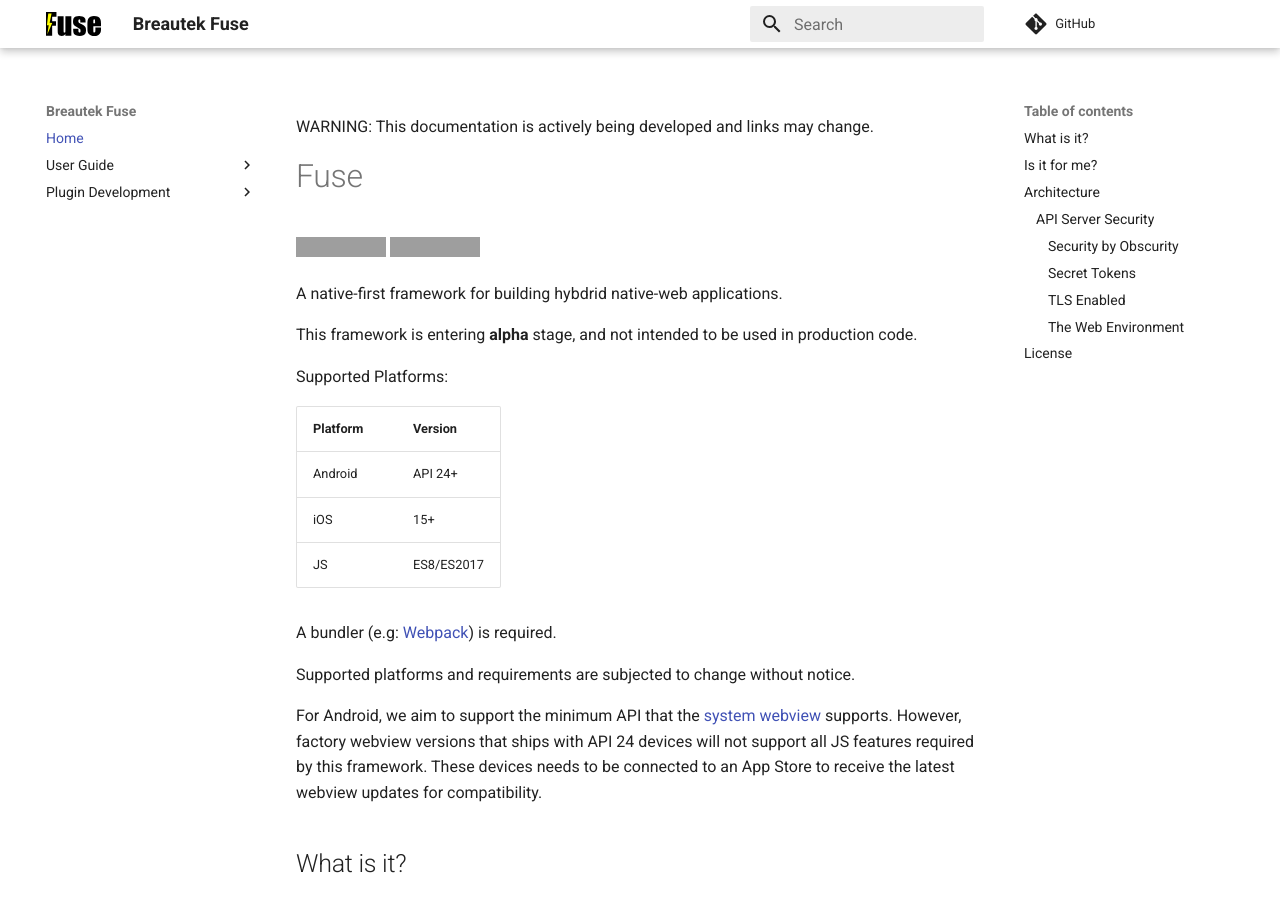
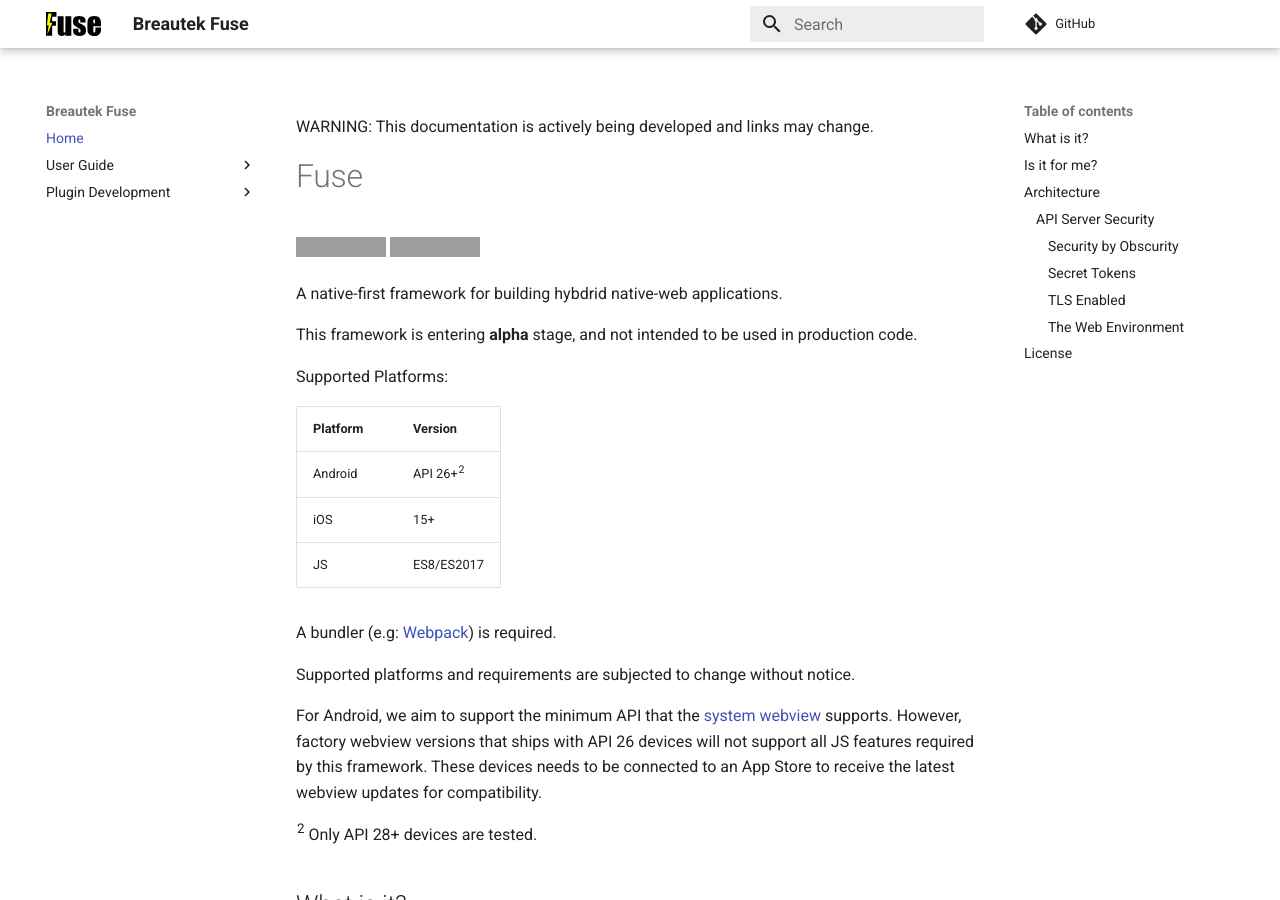
Before and after one commit to btfuse/fuse-docs, an MkDocs documentation site: the page built from docs/index.md, in a window 1280 px wide and 900 px high. Built offline with MkDocs 1.6.1 and Material for MkDocs 9.7.7, drawn with Linux system fonts in a browser that asks for light colours; comment, search, counter and statistics services are not loaded; grey boxes are pictures that could not be loaded.

Commit message:
Updated android min sdk

```diff
--- a/docs/index.md
+++ b/docs/index.md
@@ -14,7 +14,7 @@ Supported Platforms:
 
 |Platform|Version|
 |---|---|
-|Android|API 24+|
+|Android|API 26+<sup>2</sup>|
 |iOS|15+|
 |JS|ES8/ES2017|
 
@@ -22,7 +22,9 @@ A bundler (e.g: [Webpack](https://webpack.js.org/)) is required.
 
 Supported platforms and requirements are subjected to change without notice.
 
-For Android, we aim to support the minimum API that the [system webview](https://chromium.googlesource.com/chromium/src/+/refs/heads/main/build/config/android/config.gni#67) supports. However, factory webview versions that ships with API 24 devices will not support all JS features required by this framework. These devices needs to be connected to an App Store to receive the latest webview updates for compatibility.
+For Android, we aim to support the minimum API that the [system webview](https://chromium.googlesource.com/chromium/src/+/refs/heads/main/build/config/android/config.gni#70) supports. However, factory webview versions that ships with API 26 devices will not support all JS features required by this framework. These devices needs to be connected to an App Store to receive the latest webview updates for compatibility.
+
+<sup>2</sup> Only API 28+ devices are tested.
 
 ## What is it?
 
```
